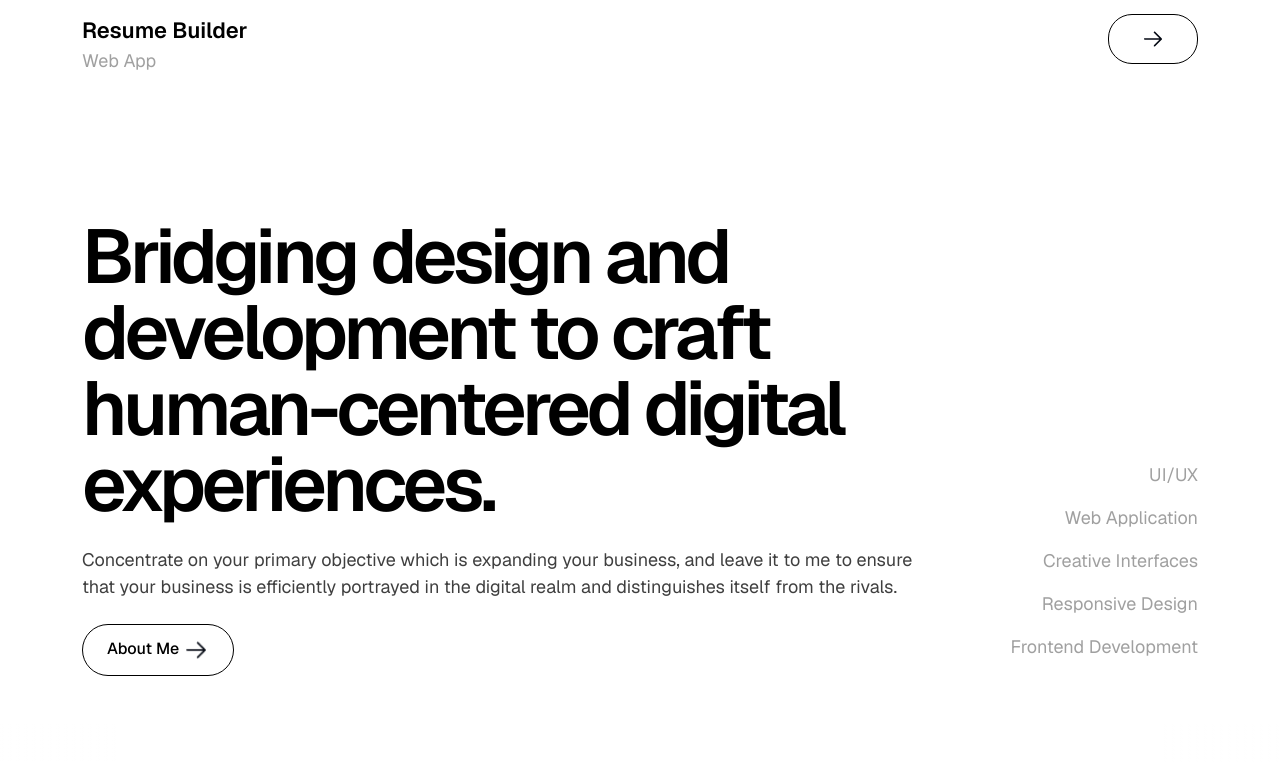
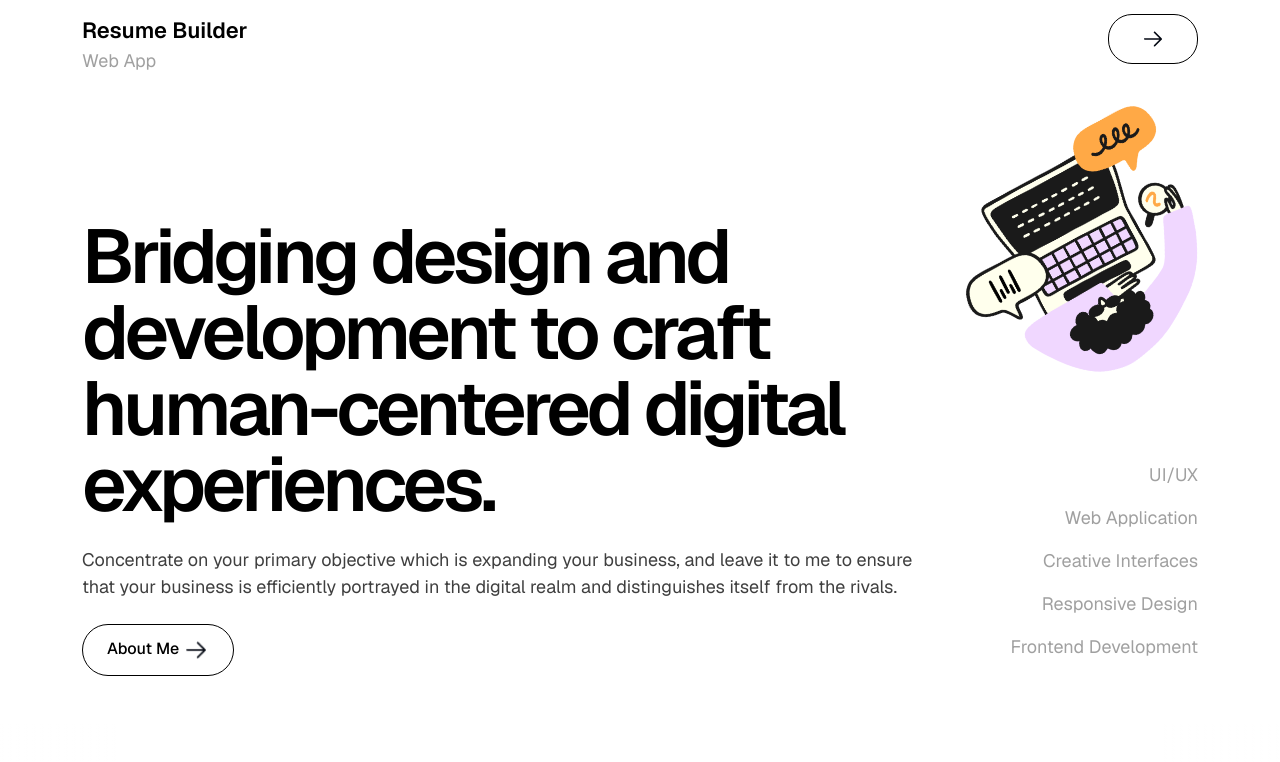
Before and after one commit to Chirag-Berde/chirag-portfolio, a React (Vite) app: page / in a window 1280 px wide. Shown: the part 2158-2920 px from the top of the page. Built offline with nearby package versions, Linux system fonts and the light colour scheme.

Commit message:
about component update

```diff
--- a/src/components/about/About.jsx
+++ b/src/components/about/About.jsx
@@ -2,6 +2,7 @@ import { motion } from "framer-motion";
 import "./about.css";
 import arrowRight from "../../assets/ArrowRight.png";
 import arrowRightWhite from "../../assets/ArrowRightWhite.png";
+import aboutBg from "../../assets/about/about-bg.png";
 import { useState } from "react";
 
 const About = () => {
@@ -98,6 +99,15 @@ const About = () => {
             </ul>
           </motion.div>
         </div>
+        <motion.div
+          className="about-bg-wrapper d-lg-block d-none"
+          variants={rightVariant}
+          initial="hidden"
+          whileInView="visible"
+          viewport={{ once: true, amount: 0.3 }}
+        >
+          <img src={aboutBg} className="about-bg-img" />
+        </motion.div>
       </div>
     </section>
   );
--- a/src/components/about/about.css
+++ b/src/components/about/about.css
@@ -1,5 +1,9 @@
 .about {
   padding: 3rem 0;
+}
+
+.about .container {
+  position: relative;
 }
 
 .about-title {
@@ -36,6 +40,18 @@
   text-align: start;
 }
 
+.about .about-bg-wrapper {
+  position: absolute;
+  right: 0;
+  top: -75px;
+}
+
+.about .about-bg-wrapper .about-bg-img {
+  width: 100%;
+  max-width: 250px;
+  transform: rotate(-28deg);
+}
+
 @media screen and (max-width: 992px) {
   .about {
     padding: 2rem 0;
```
Also changed, not shown: src/assets/about/about-bg.png (added).
